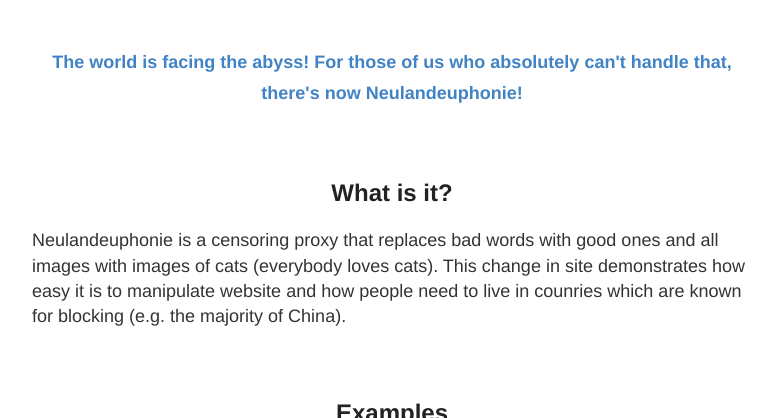
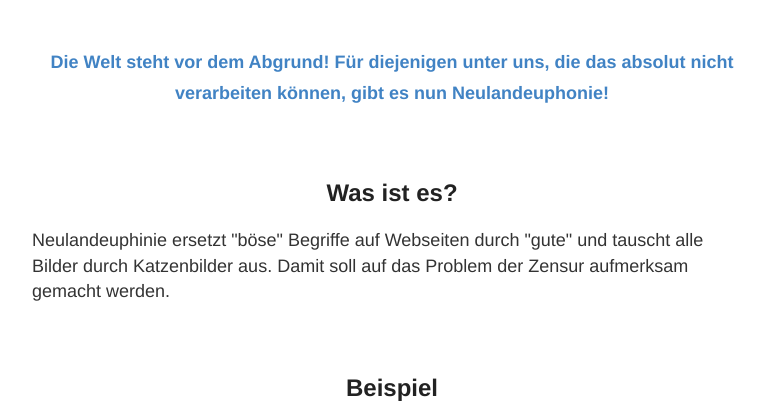
Before and after one commit to Jugendhackt/neulandeuphonie, a plain HTML site: page statistik/index.html in a window 1280 px wide. Shown: the part 92-510 px from the top of the page, without its empty margins (248-1030 px from the left). Drawn offline with nearby package versions, Linux system fonts and the light colour scheme.

Commit message:
changed language on website's description to german

```diff
--- a/statistik/index.html
+++ b/statistik/index.html
@@ -28,12 +28,12 @@
     </div>
 
     <div id="main" role="main" class="container">
-    	<h4 style="text-align: center; color: #4183c4;">The world is facing the abyss! For those of us who absolutely can't handle that, there's now Neulandeuphonie!</h4>
+    	<h4 style="text-align: center; color: #4183c4;">Die Welt steht vor dem Abgrund! Für diejenigen unter uns, die das absolut nicht verarbeiten können, gibt es nun Neulandeuphonie!</h4>
     	<br>
-		<h2 style="text-align: center;">What is it?</h2>
-		<p>Neulandeuphonie is a censoring proxy that replaces bad words with good ones and all images with images of cats (everybody loves cats). This change in site demonstrates how easy it is to manipulate website and how people need to live in counries which are known for blocking (e.g. the majority of China).</p>
+		<h2 style="text-align: center;">Was ist es?</h2>
+		<p>Neulandeuphinie ersetzt "böse" Begriffe auf Webseiten durch "gute" und tauscht alle Bilder durch Katzenbilder aus. Damit soll auf das Problem der Zensur aufmerksam gemacht werden.</p>
 		<br>
-		<h2 style="text-align: center;">Examples</h2>
+		<h2 style="text-align: center;">Beispiel</h2>
 		<img alt="Combined Example for https://github.com/Jugendhackt/neulandeuphonie" src="https://raw.githubusercontent.com/Jugendhackt/neulandeuphonie/master/public/combined.png">
     </div>
 	</body>
```
